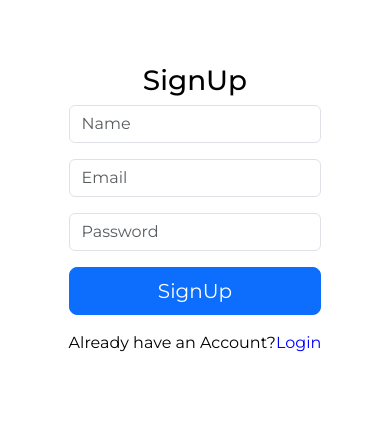
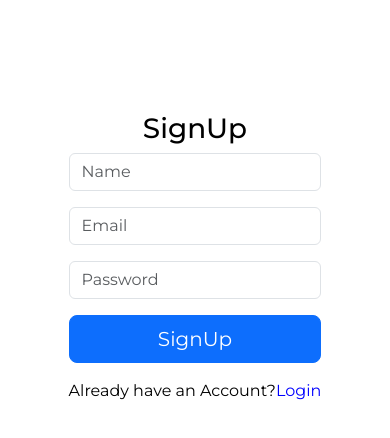
Before and after one commit to Mca-Vnsgu-2023/Crud-Topic-Nextjs-App, a Next.js app: page /auth/signup in a window 390 px wide. Shown: the top 438 px of the page. Built offline with nearby package versions, Linux system fonts and the light colour scheme; no server answers.

Commit message:
set the text to show on mobile view.

```diff
--- a/components/UserAuth/Login.tsx
+++ b/components/UserAuth/Login.tsx
@@ -49,7 +49,7 @@ function Login() {
     return (
         <div className='d-flex justify-content-center align-items-center pt-5'>
             <div className='pt-5'>
-                <div className='text-center' style={{fontSize: '30px', fontWeight:'500px'}}>LogIn</div>
+                <Link href=''><h1 className='text-center'>LogIn</h1></Link>
                 <form onSubmit={handleSubmit(onSubmit)}>
                     <div className="mb-3">
                         <input required
@@ -86,7 +86,7 @@ function Login() {
                         <button className='btn btn-primary btn-lg w-100'  type='submit'>Login</button>
                     </div>
                     <div className='mt-3 d-flex justify-content-center align-item-center'>
-                        <p>Do not have an Account?</p>
+                        <Link href={''}>Do not have an Account?</Link>
                         <Link href='/auth/signup' style={{color:'blue'}}>SignUp</Link>
                     </div>
                 </form>
--- a/components/UserAuth/SignUp.tsx
+++ b/components/UserAuth/SignUp.tsx
@@ -32,8 +32,8 @@ function SignUp() {
 
     return (
         <div className='d-flex justify-content-center align-items-center pt-5'>
-            <div>
-                <h1 className='text-center'>SignUp</h1>
+            <div className='pt-5'>
+                <Link href=''><h1 className='text-center'>SignUp</h1></Link>
                 <form onSubmit={handleSubmit(onSubmit)}>
                     <div className="mb-3">
                         <input
@@ -71,7 +71,7 @@ function SignUp() {
                         <button className='btn btn-primary btn-lg w-100' type='submit'>SignUp</button>
                     </div>
                     <div className='mt-3 d-flex justify-content-center align-item-center'>
-                        <p>Already have an Account?</p>
+                        <Link href=''>Already have an Account?</Link>
                         <Link href='/auth/login' style={{color:'blue'}}>Login</Link>
                     </div>
                 </form>
```
